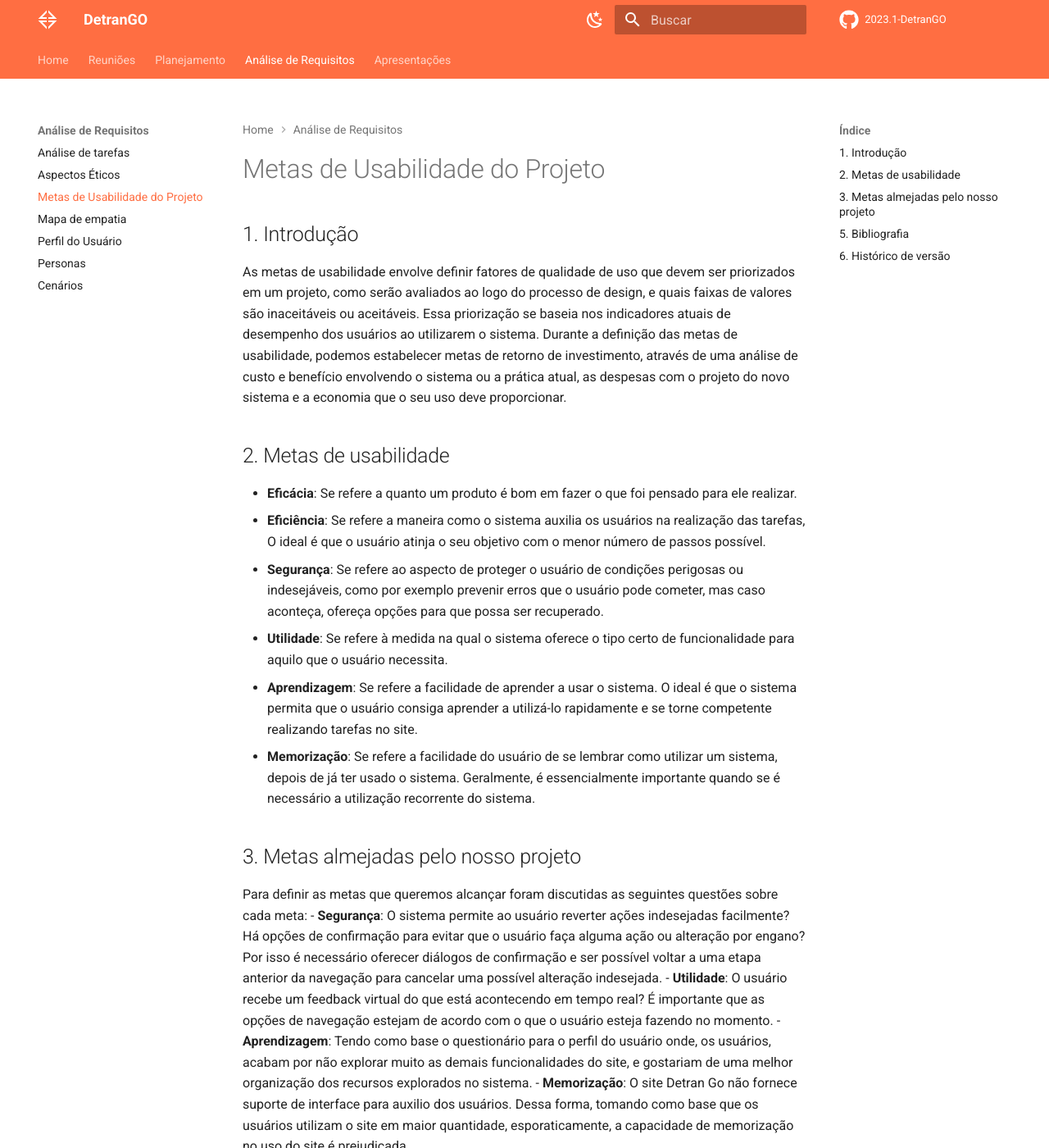
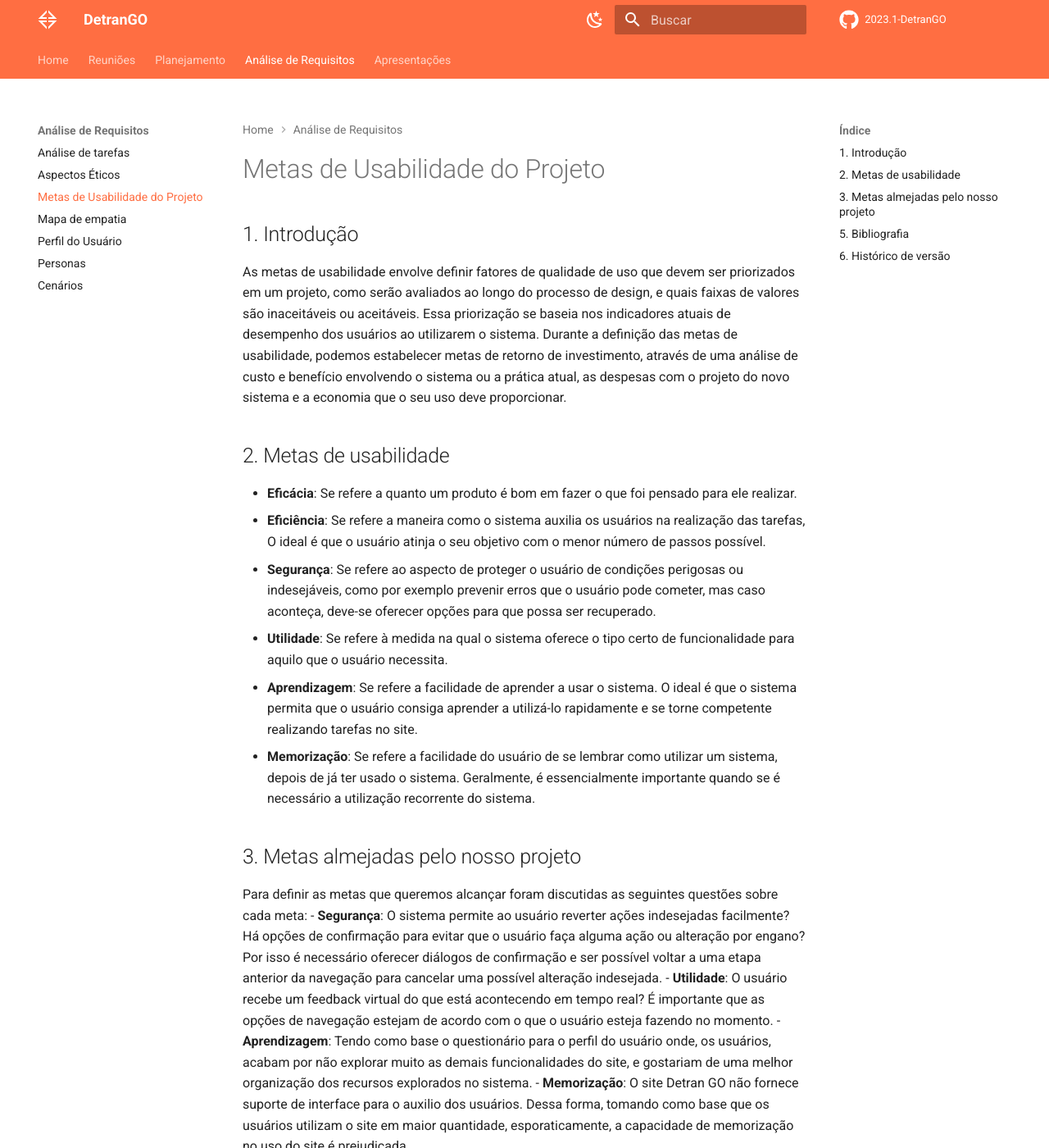
Before and after one commit to Interacao-Humano-Computador/2023.1-DetranGO, an MkDocs documentation site: the page built from docs/analise_requisitos/metas_de_usabilidade.md, in a window 1280 px wide and 1400 px high. Shown: the whole window at 82% size. Built offline with MkDocs 1.6.1 and Material for MkDocs 9.7.7, drawn with Linux system fonts in a browser that asks for light colours; comment, search, counter and statistics services are not loaded; some of the changed text lies outside the part shown.

Commit message:
Update metas_de_usabilidade.md
Correções do revisor

```diff
--- a/docs/analise_requisitos/metas_de_usabilidade.md
+++ b/docs/analise_requisitos/metas_de_usabilidade.md
@@ -1,12 +1,12 @@
 # Metas de Usabilidade do Projeto
 
 ## 1. Introdução
-As metas de usabilidade envolve definir fatores de qualidade de uso que devem ser priorizados em um projeto, como serão avaliados ao logo do processo de design, e quais faixas de valores são inaceitáveis ou aceitáveis. Essa priorização se baseia nos indicadores atuais de desempenho dos usuários ao utilizarem o sistema. Durante a definição das metas de usabilidade, podemos estabelecer metas de retorno de investimento, através de uma análise de custo e benefício envolvendo o sistema ou a prática atual, as despesas com o projeto do novo sistema e a economia que o seu uso deve proporcionar.
+As metas de usabilidade envolve definir fatores de qualidade de uso que devem ser priorizados em um projeto, como serão avaliados ao longo do processo de design, e quais faixas de valores são inaceitáveis ou aceitáveis. Essa priorização se baseia nos indicadores atuais de desempenho dos usuários ao utilizarem o sistema. Durante a definição das metas de usabilidade, podemos estabelecer metas de retorno de investimento, através de uma análise de custo e benefício envolvendo o sistema ou a prática atual, as despesas com o projeto do novo sistema e a economia que o seu uso deve proporcionar.
 
 ## 2. Metas de usabilidade
 - **Eficácia**: Se refere a quanto um produto é bom em fazer o que foi pensado para ele realizar.
 - **Eficiência**: Se refere a maneira como o sistema auxilia os usuários na realização das tarefas, O ideal é que o usuário atinja o seu objetivo com o menor número de passos possível.
-- **Segurança**: Se refere ao aspecto de proteger o usuário de condições perigosas ou indesejáveis, como por exemplo prevenir erros que o usuário pode cometer, mas caso aconteça, ofereça opções para que possa ser recuperado.
+- **Segurança**: Se refere ao aspecto de proteger o usuário de condições perigosas ou indesejáveis, como por exemplo prevenir erros que o usuário pode cometer, mas caso aconteça, deve-se oferecer opções para que possa ser recuperado.
 - **Utilidade**: Se refere à medida na qual o sistema oferece o tipo certo de funcionalidade para aquilo que o usuário necessita.
 - **Aprendizagem**: Se refere a facilidade de aprender a usar o sistema. O ideal é que o sistema permita que o usuário consiga aprender a utilizá-lo rapidamente e se torne competente realizando tarefas no site.
 - **Memorização**: Se refere a facilidade do usuário de se lembrar como utilizar um sistema, depois de já ter usado o sistema. Geralmente, é essencialmente importante quando se é necessário a utilização recorrente do sistema.
@@ -16,7 +16,7 @@ Para definir as metas que queremos alcançar foram discutidas as seguintes quest
 - **Segurança**: O sistema permite ao usuário reverter ações indesejadas facilmente? Há opções de confirmação para evitar que o usuário faça alguma ação ou alteração por engano? Por isso é necessário oferecer diálogos de confirmação e ser possível voltar a uma etapa anterior da navegação para cancelar uma possível alteração indesejada.
 - **Utilidade**: O usuário recebe um feedback virtual do que está acontecendo em tempo real? É importante que as opções de navegação estejam de acordo com o que o usuário esteja fazendo no momento.
 - **Aprendizagem**: Tendo como base o questionário para o perfil do usuário onde, os usuários, acabam por não explorar muito as demais funcionalidades do site, e gostariam de uma melhor organização dos recursos explorados no sistema.
-- **Memorização**: O site Detran Go não fornece suporte de interface para auxilio dos usuários. Dessa forma, tomando como base que os usuários utilizam o site em maior quantidade, esporaticamente, a capacidade de memorização no uso do site é prejudicada.
+- **Memorização**: O site Detran GO não fornece suporte de interface para o auxilio dos usuários. Dessa forma, tomando como base que os usuários utilizam o site em maior quantidade, esporaticamente, a capacidade de memorização no uso do site é prejudicada.
 
 ## 5. Bibliografia
 > [1] BARBOSA, Simone; DINIZ, Bruno. Interação Humano-Computador.
```
Also changed, not shown: other parts of docs/analise_requisitos/metas_de_usabilidade.md (+1 -1 lines).
